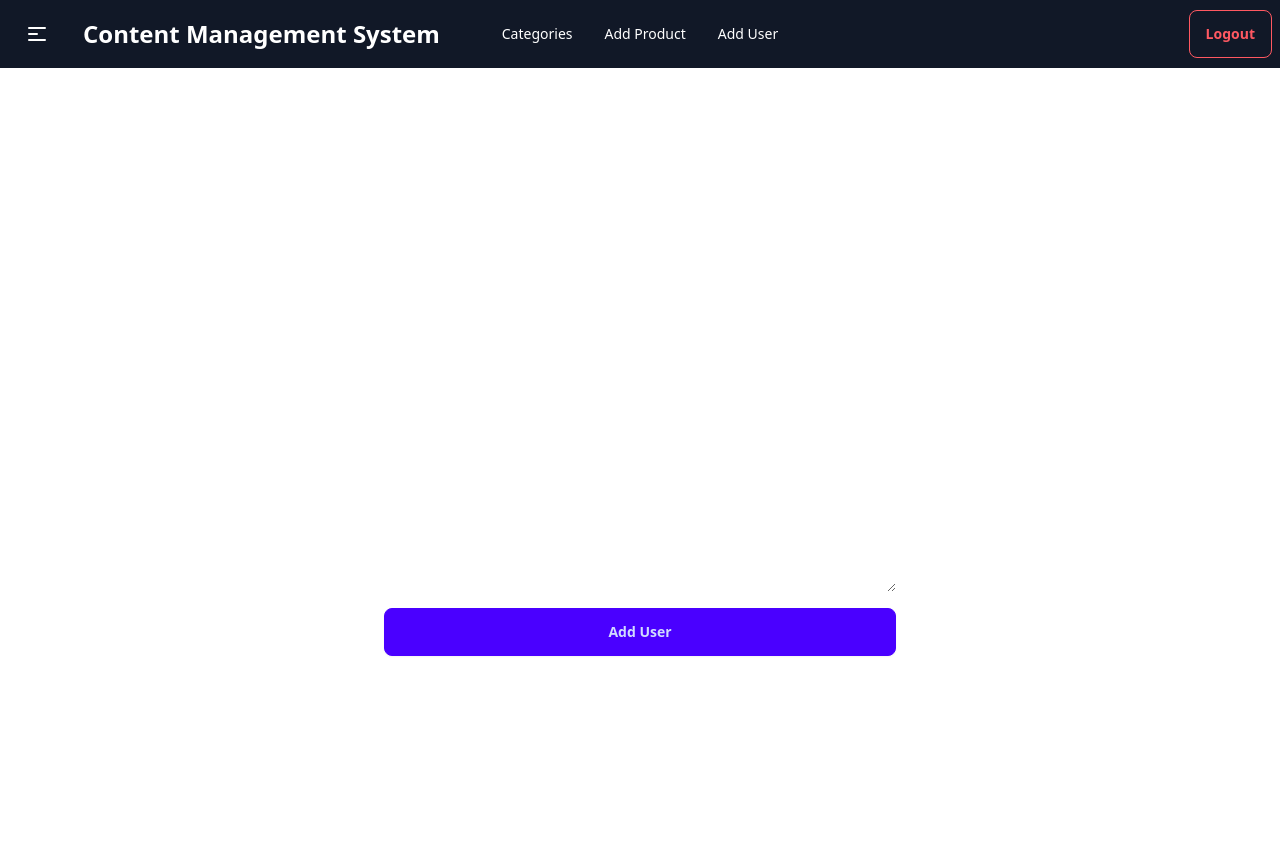
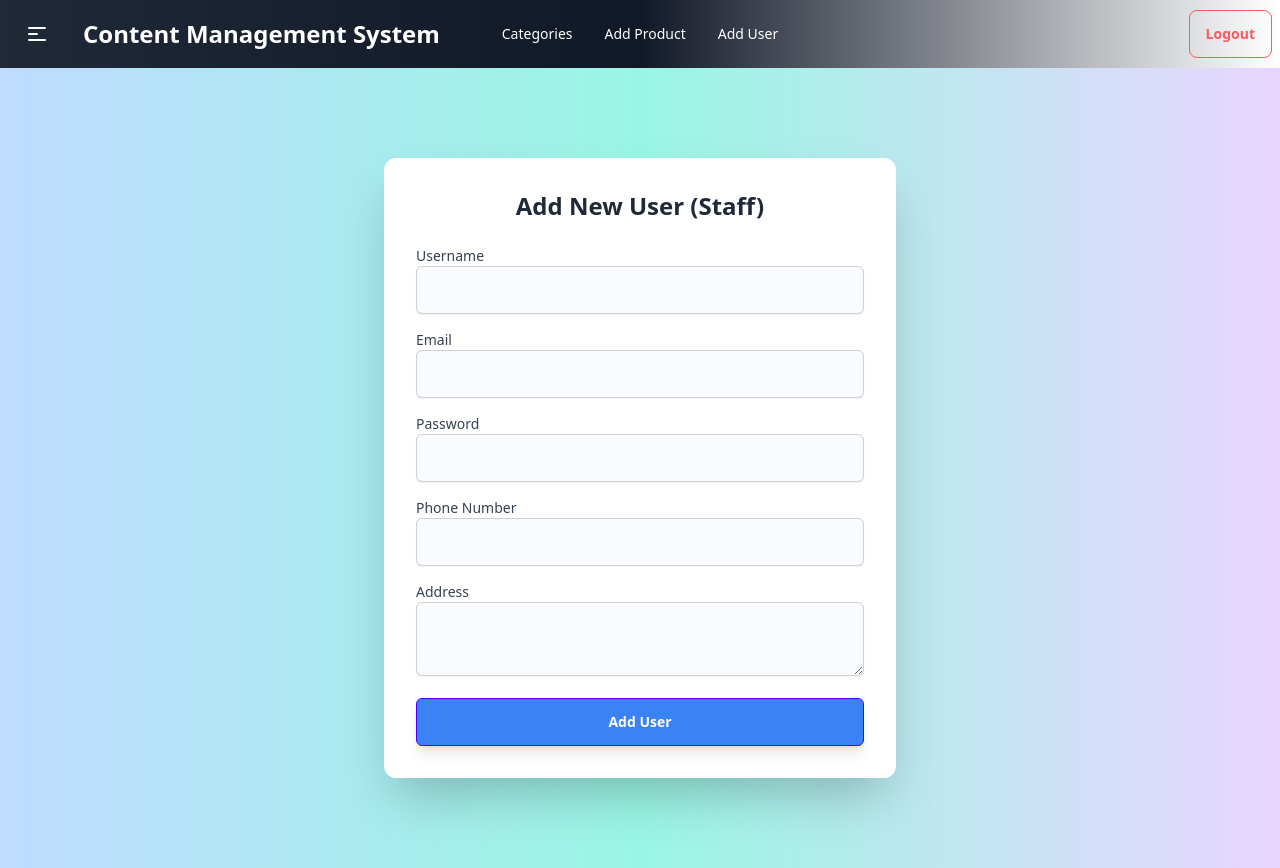
Before and after one commit to rfflsy16/branded-things, a React (Vite) app in the folder cms/: page /add-user in a window 1280 px wide. Before the commit the page ends 800 px from the top, so only its background shows below. Built offline with nearby package versions, Linux system fonts and the light colour scheme; sample sign-in values are in the browser's storage; the HTML template or start-up script is replaced by a standard one.

Commit message:
feat commit 11

```diff
--- a/cms/package.json
+++ b/cms/package.json
@@ -11,6 +11,7 @@
   },
   "dependencies": {
     "axios": "^1.7.7",
+    "prop-types": "^15.8.1",
     "react": "^18.3.1",
     "react-dom": "^18.3.1",
     "react-router-dom": "^6.27.0",
@@ -21,12 +22,14 @@
     "@types/react": "^18.3.11",
     "@types/react-dom": "^18.3.1",
     "@vitejs/plugin-react": "^4.3.3",
+    "autoprefixer": "^10.4.20",
     "daisyui": "^4.12.13",
     "eslint": "^9.13.0",
     "eslint-plugin-react": "^7.37.1",
     "eslint-plugin-react-hooks": "^5.0.0",
     "eslint-plugin-react-refresh": "^0.4.13",
     "globals": "^15.11.0",
+    "postcss": "^8.4.47",
     "tailwindcss": "^3.4.14",
     "vite": "^5.4.9"
   }
--- a/cms/src/components/Navbar.jsx
+++ b/cms/src/components/Navbar.jsx
@@ -10,7 +10,7 @@ export default function Navbar() {
 
   return (
     <>
-      <div className="navbar bg-gray-900 text-white">
+      <div className="navbar bg-gradient-to-r from-gray-800 via-gray-900 to-navy-900 text-white">
         <div className="navbar-start">
           <div className="dropdown">
             <div
@@ -36,7 +36,7 @@ export default function Navbar() {
           </div>
           <Link
             to="/"
-            className="btn btn-ghost normal-case text-2xl font-bold text-white hover:text-indigo-300"
+            className="btn btn-ghost normal-case text-2xl font-bold text-white hover:text-blue-400"
           >
             Content Management System
           </Link>
@@ -44,18 +44,18 @@ export default function Navbar() {
         <div className="navbar-center hidden lg:flex">
           <ul className="menu menu-horizontal px-1">
             <li>
-              <Link to="/categories" className="hover:text-indigo-300">
+              <Link to="/categories" className="hover:text-blue-400">
                 Categories
               </Link>
             </li>
             <li>
-              <Link to="/add-product" className="hover:text-indigo-300">
+              <Link to="/add-product" className="hover:text-blue-400">
                 Add Product
               </Link>
             </li>
             {localStorage.access_token && (
               <li>
-                <Link to="/add-user" className="hover:text-indigo-300">
+                <Link to="/add-user" className="hover:text-blue-400">
                   Add User
                 </Link>
               </li>
@@ -64,7 +64,7 @@ export default function Navbar() {
         </div>
         <div className="navbar-end">
           <button
-            className="btn btn-outline btn-error hover:bg-red-600"
+            className="btn btn-outline btn-error hover:bg-red-600 hover:text-white transition-all duration-300"
             onClick={logout}
           >
             Logout
--- a/cms/src/components/ProductForm.jsx
+++ b/cms/src/components/ProductForm.jsx
@@ -48,8 +48,8 @@ export default function ProductForm({
   }, [product]);
 
   return (
-    <div className="flex justify-center items-center min-h-screen bg-gradient-to-r from-brown-900 via-brown-700 to-brown-500">
-      <div className="w-full max-w-xl bg-white text-black shadow-lg p-8 rounded-3xl transform hover:scale-105 transition duration-300 ease-in-out">
+    <div className="flex justify-center items-center min-h-screen bg-gradient-to-r from-blue-200 via-teal-200 to-purple-200">
+      <div className="w-full max-w-2xl bg-white text-black shadow-lg p-8 rounded-xl transform hover:scale-105 transition duration-300 ease-in-out">
         <h1 className="text-4xl font-bold text-center mb-8 text-gray-800">
           {formTitle}
         </h1>
--- a/cms/src/views/AddUser.jsx
+++ b/cms/src/views/AddUser.jsx
@@ -36,9 +36,9 @@ export default function AddUser({ base_url }) {
         duration: 3000,
         newWindow: true,
         close: true,
-        gravity: "bottom", // `top` or `bottom`
-        position: "right", // `left`, `center` or `right`
-        stopOnFocus: true, // Prevents dismissing of toast on hover
+        gravity: "bottom",
+        position: "right",
+        stopOnFocus: true,
         style: {
           background: "#008000",
         },
@@ -52,75 +52,117 @@ export default function AddUser({ base_url }) {
         duration: 3000,
         newWindow: true,
         close: true,
-        gravity: "bottom", // `top` or `bottom`
-        position: "right", // `left`, `center` or `right`
-        stopOnFocus: true, // Prevents dismissing of toast on hover
+        gravity: "bottom",
+        position: "right",
+        stopOnFocus: true,
         style: {
           background: "#FF0000",
         },
-        onClick: function () {}, // Callback after click
       }).showToast();
     }
   }
+
   return (
     <>
-      <div className="flex flex-col items-center text-white">
-        <h1 className="font-bold text-2xl pt-10">Add New User (Staff)</h1>
+      <div className="min-h-screen flex flex-col items-center justify-center bg-gradient-to-r from-blue-200 via-teal-200 to-purple-200">
+        <div className="bg-white rounded-xl shadow-2xl transform transition-all duration-300 hover:scale-105 hover:shadow-3xl p-8 w-full max-w-lg">
+          <h1 className="font-bold text-2xl text-center text-gray-800 mb-6">
+            Add New User (Staff)
+          </h1>
           <form
-          className="flex flex-col w-2/5 pt-10 gap-1"
+            className="space-y-4"
             onSubmit={(e) =>
               handleSubmit(e, username, email, password, phoneNumber, address)
             }
           >
-          <label htmlFor="username">Username</label>
+            <div className="form-group">
+              <label
+                htmlFor="username"
+                className="block text-sm font-medium text-gray-700"
+              >
+                Username
+              </label>
               <input
                 type="text"
                 name="username"
-            className="h-8 mb-3"
+                className="input input-bordered w-full bg-gray-50 text-gray-900 rounded-md shadow-sm"
                 value={username}
                 onChange={(e) => setUsername(e.target.value)}
               />
+            </div>
 
-          <label htmlFor="email">Email</label>
+            <div className="form-group">
+              <label
+                htmlFor="email"
+                className="block text-sm font-medium text-gray-700"
+              >
+                Email
+              </label>
               <input
                 type="email"
                 name="email"
-            className="h-8 mb-3"
+                className="input input-bordered w-full bg-gray-50 text-gray-900 rounded-md shadow-sm"
                 value={email}
                 onChange={(e) => setEmail(e.target.value)}
               />
+            </div>
 
-          <label htmlFor="password">Password</label>
+            <div className="form-group">
+              <label
+                htmlFor="password"
+                className="block text-sm font-medium text-gray-700"
+              >
+                Password
+              </label>
               <input
                 type="password"
                 name="password"
-            className="h-8 mb-3"
+                className="input input-bordered w-full bg-gray-50 text-gray-900 rounded-md shadow-sm"
                 value={password}
                 onChange={(e) => setPassword(e.target.value)}
               />
+            </div>
 
-          <label htmlFor="phoneNumber">Phone Number</label>
+            <div className="form-group">
+              <label
+                htmlFor="phoneNumber"
+                className="block text-sm font-medium text-gray-700"
+              >
+                Phone Number
+              </label>
               <input
                 type="text"
                 name="phoneNumber"
-            className="h-8 mb-3"
+                className="input input-bordered w-full bg-gray-50 text-gray-900 rounded-md shadow-sm"
                 value={phoneNumber}
                 onChange={(e) => setPhoneNumber(e.target.value)}
               />
+            </div>
 
-          <label htmlFor="address">Address</label>
+            <div className="form-group">
+              <label
+                htmlFor="address"
+                className="block text-sm font-medium text-gray-700"
+              >
+                Address
+              </label>
               <textarea
                 name="address"
-            className="h-20 mb-3"
+                className="textarea textarea-bordered w-full bg-gray-50 text-gray-900 rounded-md shadow-sm"
                 value={address}
                 onChange={(e) => setAddress(e.target.value)}
-          />
+              ></textarea>
+            </div>
 
-          <button type="submit" className="btn btn-primary">
+            <button
+              type="submit"
+              className="btn btn-primary w-full bg-blue-500 hover:bg-blue-600 transition-all duration-300 shadow-lg transform hover:scale-105 text-white font-semibold rounded-md"
+            >
               Add User
             </button>
           </form>
         </div>
+      </div>
     </>
   );
 }
--- a/cms/src/views/LoginPage.jsx
+++ b/cms/src/views/LoginPage.jsx
@@ -15,7 +15,6 @@ export default function LoginPage({ base_url }) {
         email,
         password,
       });
-      console.log("iniiii dataa login >>>>>>>>>>", data);
 
       localStorage.setItem("access_token", data.data.access_token);
       navigation("/");
@@ -27,35 +26,38 @@ export default function LoginPage({ base_url }) {
         duration: 3000,
         newWindow: true,
         close: true,
-        gravity: "bottom", // `top` or `bottom`
-        position: "right", // `left`, `center` or `right`
-        stopOnFocus: true, // Prevents dismissing of toast on hover
+        gravity: "bottom",
+        position: "right",
+        stopOnFocus: true,
         style: {
           background: "#FF0000",
         },
-        onClick: function () {}, // Callback after click
+        onClick: function () {},
       }).showToast();
     }
   }
+
   return (
     <>
-      <div className="flex min-h-screen flex-col justify-center px-6 py-12 lg:px-8 bg-gray-50">
-        <div className="sm:mx-auto sm:w-full sm:max-w-sm">
+      <div className="flex min-h-screen items-center justify-center bg-gradient-to-r from-blue-200 via-teal-200 to-purple-200">
+        <div className="flex flex-col md:flex-row items-center bg-white shadow-2xl rounded-lg overflow-hidden w-full max-w-4xl transition-all transform hover:scale-105 hover:shadow-3xl duration-500">
+          <div className="w-full md:w-1/2 p-6">
             <img
-            className="mx-auto h-20 w-20"
-            src="https://media.giphy.com/media/l0HlvtIPzPdt2usKs/giphy.gif"
-            alt="Animated Logo"
+              className="w-full h-full object-cover rounded-l-lg"
+              src="https://media.giphy.com/media/opvm3FXT2qYus/giphy.gif?cid=ecf05e470zh0avvhs7ohxcjuisjy3smg398j74ggaanqr581&ep=v1_gifs_related&rid=giphy.gif&ct=s"
+              alt="Pokemon GIF"
             />
-          <h2 className="mt-6 text-center text-3xl font-bold tracking-tight text-gray-800">
+          </div>
+
+          <div className="w-full md:w-1/2 p-10 flex flex-col justify-center bg-gradient-to-r from-white to-gray-50 shadow-inner rounded-r-lg">
+            <h2 className="text-3xl font-bold tracking-tight text-gray-900 text-center mb-6">
               Sign in to your account
             </h2>
-        </div>
-        <div className="mt-8 sm:mx-auto sm:w-full sm:max-w-sm">
             <form className="space-y-6" onSubmit={login} method="POST">
               <div>
                 <label
                   htmlFor="email"
-                className="block text-sm font-medium text-gray-900"
+                  className="block text-sm font-semibold text-gray-800"
                 >
                   Email
                 </label>
@@ -63,16 +65,18 @@ export default function LoginPage({ base_url }) {
                   <input
                     id="email"
                     name="email"
+                    type="email"
                     required
-                  className="input input-bordered w-full bg-white text-gray-900"
+                    className="input input-bordered w-full bg-gray-100 text-gray-900 rounded-lg shadow-md focus:ring-2 focus:ring-indigo-500 transition-all duration-300"
                     onChange={(e) => setEmail(e.target.value)}
                   />
                 </div>
               </div>
+
               <div>
                 <label
                   htmlFor="password"
-                className="block text-sm font-medium text-gray-900"
+                  className="block text-sm font-semibold text-gray-800"
                 >
                   Password
                 </label>
@@ -82,15 +86,16 @@ export default function LoginPage({ base_url }) {
                     name="password"
                     type="password"
                     required
-                  className="input input-bordered w-full bg-white text-gray-900"
+                    className="input input-bordered w-full bg-gray-100 text-gray-900 rounded-lg shadow-md focus:ring-2 focus:ring-indigo-500 transition-all duration-300"
                     onChange={(e) => setPassword(e.target.value)}
                   />
                 </div>
               </div>
+
               <div>
                 <button
                   type="submit"
-                className="btn btn-primary w-full bg-blue-900 hover:bg-blue-800"
+                  className="btn w-full bg-gradient-to-r from-yellow-400 to-yellow-500 hover:from-yellow-500 hover:to-yellow-600 text-gray-900 font-semibold shadow-lg rounded-lg transform hover:scale-105 transition-all duration-300"
                 >
                   Sign in
                 </button>
@@ -98,6 +103,7 @@ export default function LoginPage({ base_url }) {
             </form>
           </div>
         </div>
+      </div>
     </>
   );
 }
```
Also changed, not shown: cms/src/views/Categories.jsx (+21 -18 lines), cms/src/views/HomePage.jsx (+23 -17 lines), cms/src/views/UploadImage.jsx (+17 -17 lines), 1 other file (tests, documents, lock files or other folders). Lines whose indentation alone changed are shown as unchanged.
